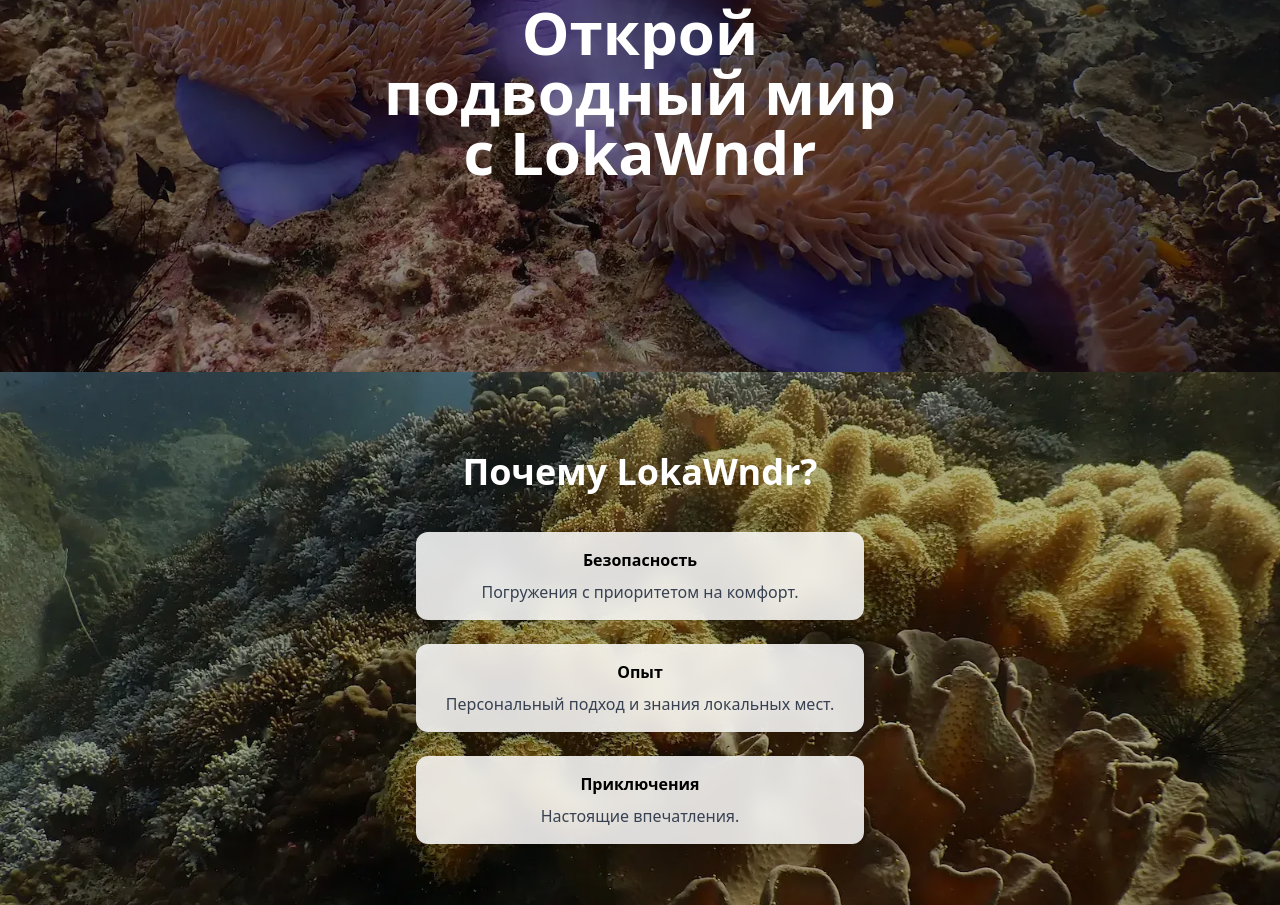
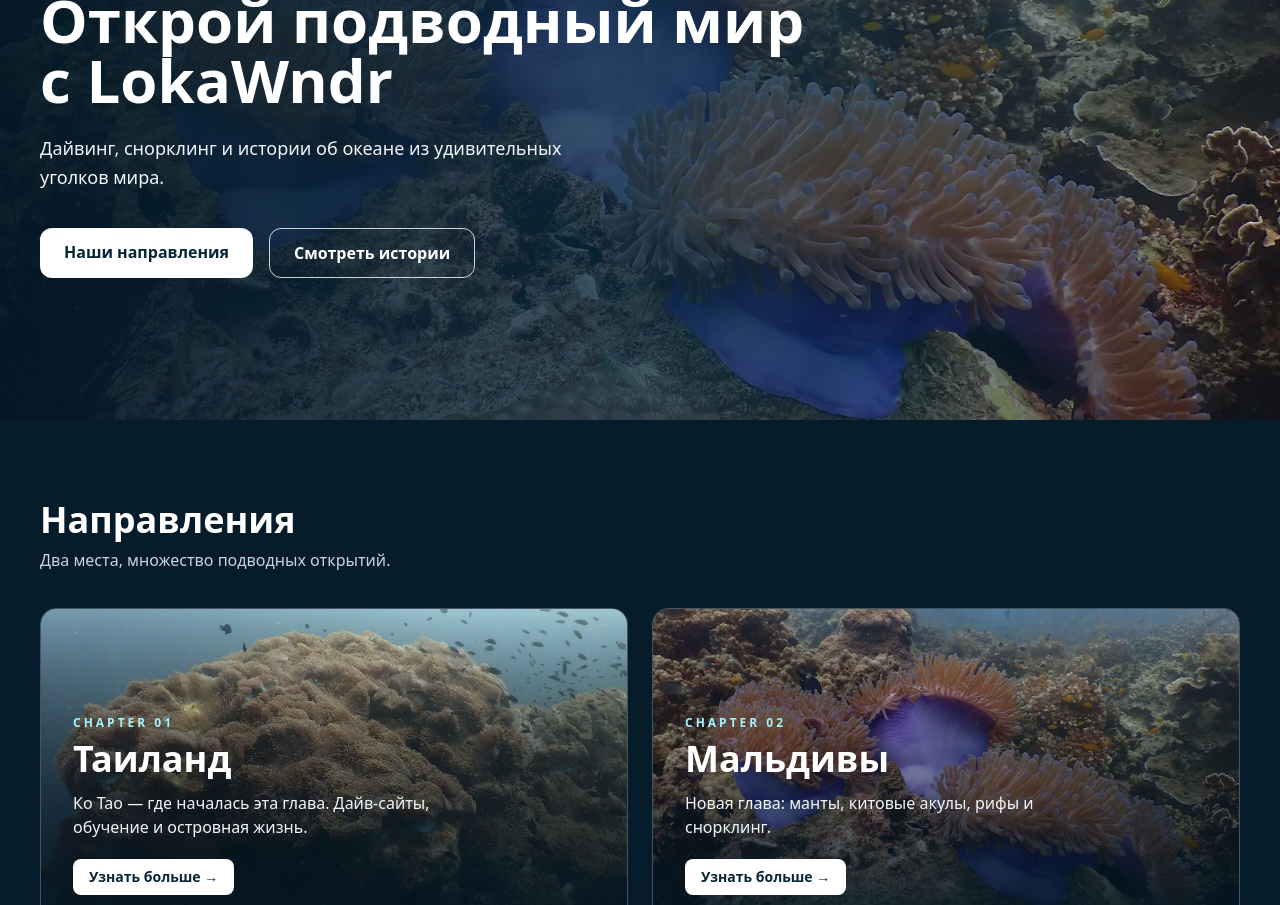
Before and after one commit to Tommysons/diving, a Next.js app: page /ru in a window 1280 px wide. Shown: the part 280-1185 px from the top of the page. Built offline with nearby package versions, Linux system fonts and the light colour scheme.

Commit message:
feat: redesign LokaWndr homepage for diving and snorkeling

```diff
--- a/src/app/page.tsx
+++ b/src/app/page.tsx
@@ -1,261 +1,81 @@
 'use client'
 
-import { useState, useEffect } from 'react'
-import { useRouter, usePathname } from 'next/navigation'
 import Image from 'next/image'
-import CardsGrid from '../components/CardsGrid'
-import { cards, CardData } from '../lib/data'
-import { blogPosts } from '@/lib/data/blogPosts'
-import { blogPostsRU } from '@/lib/data/blogPostsRU'
-import Header from '../components/Header'
-import Footer from '../components/Footer'
 import Link from 'next/link'
+import { usePathname } from 'next/navigation'
+import Header from '@/components/Header'
+import Footer from '@/components/Footer'
 
 export default function HomePage() {
-  const router = useRouter()
   const pathname = usePathname() || '/'
-  const locale = pathname.startsWith('/ru') ? 'ru' : 'en'
-
-  const posts = locale === 'ru' ? blogPostsRU : blogPosts
-
-  const quotes = {
-    en: 'In diving, as in the ocean of life, every descent is followed by a rise—never give up.',
-    ru: 'В дайвинге, как и в океане жизни, за каждым погружением следует подъём — никогда не сдавайся.',
-  }
-
-  const [showWhy, setShowWhy] = useState(false)
-  const [showPath, setShowPath] = useState(false)
-  const [showBlog, setShowBlog] = useState(false)
-
-  useEffect(() => {
-    const observer = new IntersectionObserver((entries) => {
-      entries.forEach((entry) => {
-        if (!entry.isIntersecting) return
-
-        const id = entry.target.id
-
-        if (id === 'why') setShowWhy(true)
-        if (id === 'path') setShowPath(true)
-        if (id === 'blog') setShowBlog(true)
-      })
-    })
-
-    document.querySelectorAll('.observe-section').forEach((el) => {
-      observer.observe(el)
-    })
-
-    return () => observer.disconnect()
-  }, [])
-
-  const handleCardClick = (card: CardData) => {
-    const base = locale === 'ru' ? '/ru' : ''
-
-    switch (card.id) {
-      case 'diveSites':
-        router.push(`${base}/divesites`)
-        break
-      case 'divingCourses':
-        router.push(`${base}/scubadivingcourses`)
-        break
-      case 'aboutMe':
-        router.push(`${base}/aboutme`)
-        break
-    }
-  }
-
-  const whyItems =
-    locale === 'ru'
-      ? [
-          {
-            title: 'Безопасность',
-            text: 'Погружения с приоритетом на комфорт.',
-          },
-          {
-            title: 'Опыт',
-            text: 'Персональный подход и знания локальных мест.',
-          },
-          { title: 'Приключения', text: 'Настоящие впечатления.' },
-        ]
-      : [
-          {
-            title: 'Safety First',
-            text: 'Comfort and control diving planning.',
-          },
-          { title: 'Experience', text: 'Deep local knowledge.' },
-          { title: 'Adventure', text: 'Real underwater experiences.' },
-        ]
+  const ru = pathname.startsWith('/ru')
+  const prefix = ru ? '/ru' : ''
+  const t = ru
+    ? { eyebrow: 'ДАЙВИНГ · СНОРКЛИНГ · ПУТЕШЕСТВИЯ', title: 'Открой подводный мир с LokaWndr', subtitle: 'Дайвинг, снорклинг и истории об океане из удивительных уголков мира.', explore: 'Наши направления', stories: 'Смотреть истории', destinations: 'Направления', destinationText: 'Два места, множество подводных открытий.', thailand: 'Таиланд', thailandText: 'Ко Тао — где началась эта глава. Дайв-сайты, обучение и островная жизнь.', maldives: 'Мальдивы', maldivesText: 'Новая глава: манты, китовые акулы, рифы и снорклинг.', discover: 'Узнать больше', adventures: 'Исследуйте океан', diving: 'Дайвинг', divingText: 'Дайв-сайты, курсы и истории из-под воды.', snorkeling: 'Снорклинг', snorkelingText: 'Морская жизнь, рифы и встречи с океаном.', latest: 'Истории из-под воды', latestText: 'Реальные путешествия, наблюдения и видео.', blog: 'Читать блог', videos: 'Смотреть видео' }
+    : { eyebrow: 'DIVING · SNORKELING · OCEAN STORIES', title: 'Explore the Underwater World with LokaWndr', subtitle: 'Scuba diving, snorkeling and real ocean adventures from extraordinary destinations.', explore: 'Explore Destinations', stories: 'Watch Our Stories', destinations: 'Our Destinations', destinationText: 'Two destinations. Countless underwater discoveries.', thailand: 'Thailand', thailandText: 'Koh Tao — where this chapter began. Dive sites, courses and island life.', maldives: 'Maldives', maldivesText: 'A new chapter: manta rays, whale sharks, reefs and snorkeling.', discover: 'Explore Destination', adventures: 'Discover the Ocean', diving: 'Scuba Diving', divingText: 'Dive sites, courses and stories from beneath the surface.', snorkeling: 'Snorkeling', snorkelingText: 'Marine life, reefs and unforgettable ocean encounters.', latest: 'Dive & Snorkel Stories', latestText: 'Real experiences, underwater footage and destination guides.', blog: 'Read the Blog', videos: 'Watch Videos' }
 
   return (
     <>
       <Header />
-
-      <main className='relative w-full overflow-x-hidden'>
-        {/* HERO */}
-        <section className='relative min-h-[70vh] flex items-center justify-center text-center overflow-hidden'>
-          <Image
-            src='/images/hero-about-a.webp'
-            alt='Scuba diving'
-            fill
-            priority
-            fetchPriority='high'
-            sizes='100vw'
-            className='object-cover'
-          />
-
-          <div className='absolute inset-0 bg-black/45' />
-
-          <div className='relative z-10 max-w-xl px-4'>
-            <h1 className='text-4xl md:text-6xl font-bold text-white'>
-              {locale === 'ru'
-                ? 'Открой подводный мир с LokaWndr'
-                : 'Explore the Underwater World with LokaWndr'}
-            </h1>
+      <main className='bg-[#061c2a] text-white'>
+        <section className='relative isolate flex min-h-[76vh] items-center overflow-hidden'>
+          <Image src='/images/hero-about-a.webp' alt='Underwater scuba diving adventure' fill priority fetchPriority='high' sizes='100vw' className='object-cover' />
+          <div className='absolute inset-0 bg-gradient-to-r from-[#031826]/95 via-[#052b40]/75 to-[#031826]/20' />
+          <div className='relative mx-auto w-full max-w-7xl px-6 py-28 md:px-10'>
+            <p className='mb-5 text-xs font-bold tracking-[0.3em] text-cyan-200'>{t.eyebrow}</p>
+            <h1 className='max-w-3xl text-4xl font-extrabold leading-tight md:text-6xl'>{t.title}</h1>
+            <p className='mt-6 max-w-xl text-lg leading-relaxed text-slate-100'>{t.subtitle}</p>
+            <div className='mt-9 flex flex-wrap gap-4'>
+              <Link href='#destinations' className='rounded-xl bg-white px-6 py-3 font-bold text-[#062536] transition hover:bg-cyan-100'>{t.explore}</Link>
+              <Link href='https://www.youtube.com/@lokawndr' target='_blank' rel='noopener noreferrer' className='rounded-xl border border-white/80 px-6 py-3 font-bold text-white transition hover:bg-white/15'>{t.stories}</Link>
+            </div>
           </div>
         </section>
-
-        {/* WHY SECTION */}
-        <section
-          id='why'
-          className='relative py-20 overflow-hidden observe-section'
-        >
-          {showWhy && (
-            <>
-              <Image
-                src='/images/wr/wr1a.webp'
-                alt='Diver'
-                fill
-                sizes='100vw'
-                loading='lazy'
-                className='object-cover'
-              />
-
-              <div className='absolute inset-0 bg-black/30' />
-
-              <div className='relative z-10 max-w-4xl mx-auto text-center px-4'>
-                <h2 className='text-4xl font-bold text-white mb-10'>
-                  {locale === 'ru' ? 'Почему LokaWndr?' : 'Why LokaWndr?'}
-                </h2>
-
-                <div className='grid gap-6 place-items-center'>
-                  {whyItems.map((item, i) => (
-                    <div
-                      key={i}
-                      className='bg-white/85 backdrop-blur px-6 py-4 rounded-xl shadow w-full max-w-md'
-                    >
-                      <h3 className='font-semibold mb-2'>{item.title}</h3>
-                      <p className='text-gray-700'>{item.text}</p>
-                    </div>
-                  ))}
+        <section id='destinations' className='mx-auto max-w-7xl px-6 py-20 md:px-10'>
+          <div className='mb-9'>
+            <h2 className='text-3xl font-bold md:text-4xl'>{t.destinations}</h2>
+            <p className='mt-2 text-slate-300'>{t.destinationText}</p>
+          </div>
+          <div className='grid gap-6 md:grid-cols-2'>
+            {[
+              { title: t.thailand, text: t.thailandText, image: '/images/cpn6a.webp', href: prefix + '/destinations/thailand', chapter: '01' },
+              { title: t.maldives, text: t.maldivesText, image: '/images/hero-about-a.webp', href: prefix + '/destinations/maldives', chapter: '02' },
+            ].map((place) => (
+              <Link key={place.chapter} href={place.href} className='group relative isolate flex min-h-[320px] flex-col justify-end overflow-hidden rounded-2xl border border-white/25 p-8'>
+                <Image src={place.image} alt={place.title} fill sizes='(max-width: 768px) 100vw, 50vw' className='object-cover transition duration-500 group-hover:scale-105' />
+                <div className='absolute inset-0 bg-gradient-to-t from-[#021622]/95 via-[#021622]/45 to-transparent' />
+                <div className='relative'>
+                  <p className='text-xs font-bold tracking-[0.25em] text-cyan-200'>CHAPTER {place.chapter}</p>
+                  <h3 className='mt-2 text-4xl font-extrabold'>{place.title}</h3>
+                  <p className='mt-3 max-w-sm text-slate-100'>{place.text}</p>
+                  <span className='mt-5 inline-block rounded-lg bg-white px-4 py-2 text-sm font-bold text-[#062536]'>{t.discover} →</span>
                 </div>
-              </div>
-            </>
-          )}
+              </Link>
+            ))}
+          </div>
         </section>
-
-        {/* PATH SECTION */}
-        <section
-          id='path'
-          className='relative py-20 overflow-hidden observe-section'
-        >
-          {showPath && (
-            <>
-              <Image
-                src='/images/cpn6a.webp'
-                alt='Ocean'
-                fill
-                sizes='100vw'
-                loading='lazy'
-                className='object-cover'
-              />
-
-              <div className='absolute inset-0 bg-black/30' />
-
-              <div className='relative z-10 max-w-xl mx-auto px-4'>
-                <h2 className='text-4xl font-bold text-white text-center mb-10'>
-                  {locale === 'ru' ? 'Выбери свой путь' : 'Choose Your Path'}
-                </h2>
-
-                <CardsGrid
-                  cards={cards[locale]}
-                  onCardClick={handleCardClick}
-                />
-              </div>
-            </>
-          )}
+        <section className='bg-[#092b3d] px-6 py-20 md:px-10'>
+          <div className='mx-auto max-w-7xl'>
+            <h2 className='text-3xl font-bold md:text-4xl'>{t.adventures}</h2>
+            <div className='mt-8 grid gap-5 md:grid-cols-2'>
+              <Link href={prefix + '/scubadivingcourses'} className='rounded-2xl border border-white/15 bg-white/10 p-8 transition hover:bg-white/15'>
+                <h3 className='text-2xl font-bold'>{t.diving}</h3><p className='mt-3 text-slate-200'>{t.divingText}</p>
+              </Link>
+              <Link href={prefix + '/destinations/maldives'} className='rounded-2xl border border-white/15 bg-white/10 p-8 transition hover:bg-white/15'>
+                <h3 className='text-2xl font-bold'>{t.snorkeling}</h3><p className='mt-3 text-slate-200'>{t.snorkelingText}</p>
+              </Link>
+            </div>
+          </div>
         </section>
-
-        {/* BLOG SECTION */}
-        <section
-          id='blog'
-          className='relative py-20 overflow-hidden observe-section'
-        >
-          {showBlog && (
-            <>
-              <Image
-                src='/images/wr/wr2a.webp'
-                alt='Blog background'
-                fill
-                sizes='100vw'
-                loading='lazy'
-                className='object-cover'
-              />
-
-              <div className='absolute inset-0 bg-black/40' />
-
-              <div className='relative z-10 max-w-5xl mx-auto px-4 text-center'>
-                <h2 className='text-4xl font-bold text-white mb-4'>
-                  {locale === 'ru' ? 'Последние статьи' : 'Latest Articles'}
-                </h2>
-
-                <p className='text-white mb-12'>
-                  {locale === 'ru'
-                    ? 'Читайте мои советы и истории.'
-                    : 'Read my underwater stories.'}
-                </p>
-
-                <div className='grid grid-cols-1 sm:grid-cols-2 gap-8 justify-items-center'>
-                  {posts.slice(0, 3).map((post) => (
-                    <div
-                      key={post.slug}
-                      className='bg-white rounded-xl shadow-md overflow-hidden w-full max-w-md'
-                    >
-                      <Image
-                        src={post.image}
-                        alt={post.title}
-                        width={600}
-                        height={400}
-                        loading='lazy'
-                        sizes='(max-width: 768px) 100vw, 600px'
-                        className='w-full h-48 object-cover'
-                      />
-
-                      <div className='p-4'>
-                        <h3 className='text-xl font-semibold text-blue-900 mb-2'>
-                          {post.title}
-                        </h3>
-
-                        <p className='text-blue-800 mb-4'>{post.excerpt}</p>
-
-                        <Link
-                          href={`${locale === 'ru' ? '/ru' : ''}/blog/${post.slug}`}
-                          className='inline-block px-4 py-2 bg-yellow-400 text-blue-900 font-semibold rounded'
-                        >
-                          {locale === 'ru' ? 'Читать далее' : 'Read More'}
-                        </Link>
-                      </div>
-                    </div>
-                  ))}
-                </div>
-
-                <div className='mt-12 bg-white/90 p-6 italic shadow rounded-xl max-w-xl mx-auto'>
-                  “{quotes[locale]}”
-                </div>
-              </div>
-            </>
-          )}
+        <section className='mx-auto max-w-7xl px-6 py-20 md:px-10'>
+          <h2 className='text-3xl font-bold md:text-4xl'>{t.latest}</h2>
+          <p className='mt-3 text-slate-300'>{t.latestText}</p>
+          <div className='mt-8 flex flex-wrap gap-4'>
+            <Link href={prefix + '/blog'} className='rounded-xl bg-white px-6 py-3 font-bold text-[#062536]'>{t.blog}</Link>
+            <Link href='https://www.youtube.com/@lokawndr' target='_blank' rel='noopener noreferrer' className='rounded-xl border border-white/50 px-6 py-3 font-bold'>{t.videos}</Link>
+          </div>
         </section>
       </main>
-
       <Footer />
     </>
   )
```
